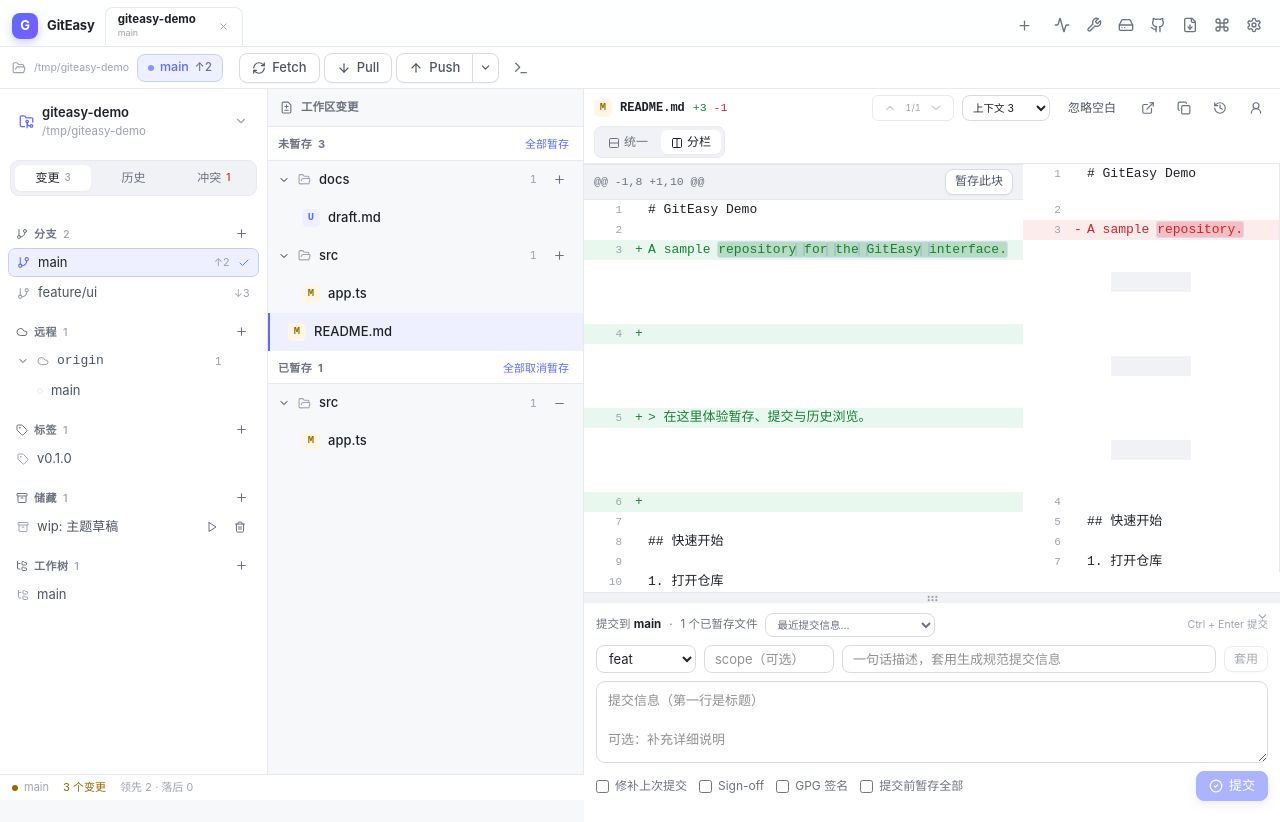
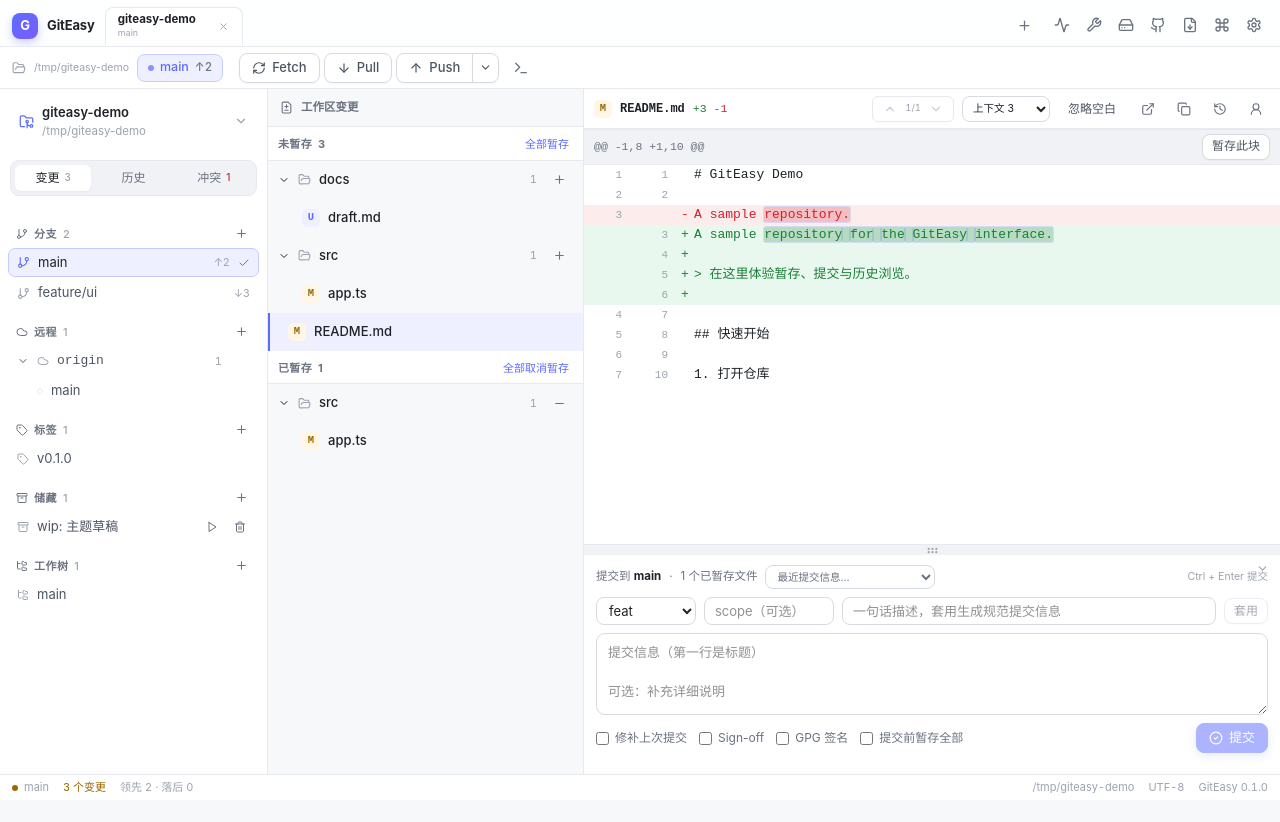
Before and after one commit to LatreviousYI/giteasy, a React (Vite) app: page / in a window 1280 px wide. After the commit the page ends 800 px from the top, so only its background shows below. Built offline with nearby package versions, Linux system fonts and the light colour scheme.

Commit message:
refactor: remove split diff mode

```diff
--- a/scripts/e2e.mjs
+++ b/scripts/e2e.mjs
@@ -91,61 +91,20 @@ try {
       .dispatchEvent(new MouseEvent('dblclick', { bubbles: true }));
   `)
 
-  await driver.findElement(By.css("[title='Diff 显示选项']")).click()
-  await driver.findElement(By.xpath("//button[contains(., '分栏视图')]")).click()
-  await driver.wait(until.elementLocated(By.css('.diff-split-grid')), 10_000)
-  await shot('light/history-split-1440.png', 1440, 900)
-  const splitLayoutMetrics = await driver.executeScript(`
-    const body = document.querySelector('.diff-body');
-    const grid = document.querySelector('.diff-split-grid');
-    return {
-      bodyWidth: body.clientWidth,
-      bodyScrollWidth: body.scrollWidth,
-      columns: getComputedStyle(grid).gridTemplateColumns
-    };
+  await driver.executeScript(
+    "document.querySelector(\"[title='Diff 显示选项']\").click()"
+  )
+  const splitControlCount = await driver.executeScript(`
+    return [...document.querySelectorAll('.diff-options-menu button')]
+      .filter((button) => button.textContent.includes('分栏')).length +
+      document.querySelectorAll('.diff-split-grid').length;
   `)
-
-  const splitRow = await driver.findElement(By.css('.diff-split-cell .diff-line'))
-  const splitHeightBefore = await driver.executeScript(
-    "return document.querySelector('.diff-body').getBoundingClientRect().height"
+  if (splitControlCount > 0) {
+    throw new Error(`Split diff controls still present: ${splitControlCount}`)
+  }
+  await driver.executeScript(
+    "document.querySelector(\"[title='Diff 显示选项']\").click()"
   )
-  await driver.actions().move({ origin: splitRow }).perform()
-  await driver.sleep(100)
-  const splitHeightAfter = await driver.executeScript(
-    "return document.querySelector('.diff-body').getBoundingClientRect().height"
-  )
-  if (Math.abs(splitHeightAfter - splitHeightBefore) > 1) {
-    throw new Error(
-      `Split diff height changed on hover: ${splitHeightBefore} -> ${splitHeightAfter}`
-    )
-  }
-
-  const splitScrollCheck = await driver.executeScript(`
-    const body = document.querySelector('.diff-body');
-    const grid = document.querySelector('.diff-split-grid');
-    const code = grid.querySelector('.diff-split-cell.left .code');
-    if (code) code.textContent = 'x'.repeat(500);
-    const innerScrollers = [grid, ...grid.querySelectorAll('*')].filter((element) => {
-      const style = getComputedStyle(element);
-      return style.overflowX === 'auto' || style.overflowX === 'scroll';
-    });
-    return {
-      bodyOverflowX: getComputedStyle(body).overflowX,
-      bodyHasHorizontalOverflow: body.scrollWidth > body.clientWidth,
-      innerScrollerCount: innerScrollers.length,
-      legacyHalfCount: document.querySelectorAll('.diff-split .half').length
-    };
-  `)
-  if (
-    splitScrollCheck.bodyOverflowX !== 'auto' ||
-    !splitScrollCheck.bodyHasHorizontalOverflow ||
-    splitScrollCheck.innerScrollerCount > 0 ||
-    splitScrollCheck.legacyHalfCount > 0
-  ) {
-    throw new Error(`Unexpected split diff scroll structure: ${JSON.stringify(splitScrollCheck)}`)
-  }
-  await driver.findElement(By.css("[title='Diff 显示选项']")).click()
-  await driver.findElement(By.xpath("//button[contains(., '统一视图')]")).click()
 
   await driver.findElement(By.css("[title='专注详情']")).click()
   await shot('light/history-focus-1440.png', 1440, 900)
@@ -183,7 +142,6 @@ try {
       fileRows: document.querySelectorAll('.file-row').length
     };
   `)
-  result.splitLayout = splitLayoutMetrics
   console.log(JSON.stringify(result, null, 2))
 } finally {
   await driver.quit()
--- a/src/features/changes/ChangesView.tsx
+++ b/src/features/changes/ChangesView.tsx
@@ -53,8 +53,6 @@ export default function ChangesView() {
   const selectedFile = useApp((s) => s.selectedFile)
   const selectedStaged = useApp((s) => s.selectedFileStaged)
   const selectFile = useApp((s) => s.selectFile)
-  const layout = useApp((s) => s.diffLayout)
-  const setDiffLayout = useApp((s) => s.setDiffLayout)
   const ignoreWhitespace = useApp((s) => s.diffIgnoreWhitespace)
   const setIgnoreWhitespace = useApp((s) => s.setDiffIgnoreWhitespace)
   const contextLines = useApp((s) => s.diffContextLines)
@@ -319,8 +317,6 @@ export default function ChangesView() {
         <DiffViewer
           diff={diffQuery.data}
           loading={diffQuery.isLoading}
-          layout={layout}
-          onLayoutChange={setDiffLayout}
           actionMode={canPartial ? (selectedStaged ? 'unstage' : 'stage') : undefined}
           onApply={
             canPartial
--- a/src/features/compare/CompareDialog.tsx
+++ b/src/features/compare/CompareDialog.tsx
@@ -19,8 +19,6 @@ export default function CompareDialog({
   initialRight?: string
 }) {
   const repo = useApp((s) => s.repo)
-  const layout = useApp((s) => s.diffLayout)
-  const setLayout = useApp((s) => s.setDiffLayout)
   const ignoreWhitespace = useApp((s) => s.diffIgnoreWhitespace)
   const setIgnoreWhitespace = useApp((s) => s.setDiffIgnoreWhitespace)
   const contextLines = useApp((s) => s.diffContextLines)
@@ -198,8 +196,6 @@ export default function CompareDialog({
           <DiffViewer
             diff={diffQuery.data}
             loading={diffQuery.isLoading}
-            layout={layout}
-            onLayoutChange={setLayout}
             ignoreWhitespace={ignoreWhitespace}
             onToggleWhitespace={setIgnoreWhitespace}
             contextLines={contextLines}
--- a/src/features/diff/DiffViewer.tsx
+++ b/src/features/diff/DiffViewer.tsx
@@ -1,8 +1,7 @@
-import { Fragment, useEffect, useMemo, useRef, useState } from 'react'
+import { useEffect, useMemo, useRef, useState } from 'react'
 import {
   ChevronDown,
   ChevronUp,
-  Columns2,
   Copy,
   ExternalLink,
   History as HistoryIcon,
@@ -16,11 +15,6 @@ import { Empty, Spinner } from '../../components/Empty'
 import { useApp } from '../../store/app'
 import { ipc } from '../../lib/ipc'
 import ImageDiffViewer from './ImageDiffViewer'
-
-interface SplitRow {
-  left?: { line: DiffLine; index: number }
-  right?: { line: DiffLine; index: number }
-}
 
 interface InlineSegment {
   text: string
@@ -112,50 +106,12 @@ function buildInlineHighlights(lines: DiffLine[]) {
   return highlights
 }
 
-function buildSplit(lines: DiffLine[]): SplitRow[] {
-  const rows: SplitRow[] = []
-  let i = 0
-  while (i < lines.length) {
-    const line = lines[i]
-    if (line.kind === 'context') {
-      rows.push({
-        left: { line, index: i },
-        right: { line, index: i }
-      })
-      i += 1
-      continue
-    }
-    const dels: { line: DiffLine; index: number }[] = []
-    const adds: { line: DiffLine; index: number }[] = []
-    while (i < lines.length && lines[i].kind === 'del') {
-      dels.push({ line: lines[i], index: i })
-      i += 1
-    }
-    while (i < lines.length && lines[i].kind === 'add') {
-      adds.push({ line: lines[i], index: i })
-      i += 1
-    }
-    if (dels.length === 0 && adds.length === 0) {
-      i += 1
-      continue
-    }
-    const count = Math.max(dels.length, adds.length)
-    for (let k = 0; k < count; k += 1) {
-      rows.push({ left: dels[k], right: adds[k] })
-    }
-  }
-  return rows
-}
-
 interface DiffViewerProps {
   diff?: DiffDto | null
   loading?: boolean
-  layout: 'unified' | 'split'
-  onLayoutChange: (layout: 'unified' | 'split') => void
   actionMode?: 'stage' | 'unstage'
   onApply?: (selections: Selection[]) => void
   applying?: boolean
-  showLayoutToggle?: boolean
   ignoreWhitespace?: boolean
   onToggleWhitespace?: (value: boolean) => void
   contextLines?: number
@@ -170,12 +126,9 @@ interface DiffViewerProps {
 export default function DiffViewer({
   diff,
   loading,
-  layout,
-  onLayoutChange,
   actionMode,
   onApply,
   applying,
-  showLayoutToggle = true,
   ignoreWhitespace,
   onToggleWhitespace,
   contextLines,
@@ -340,43 +293,6 @@ export default function DiffViewer({
       </span>
     ))
   }
-  const renderSplitCell = (
-    entry: { line: DiffLine; index: number } | undefined,
-    side: 'left' | 'right',
-    hunkIndex: number
-  ) => {
-    if (!entry) {
-      return (
-        <div className={`diff-split-cell ${side} empty`}>
-          <div className="diff-line">
-            <span className="gutter" />
-            <span className="sign" />
-            <span className="code" />
-          </div>
-        </div>
-      )
-    }
-    const { line, index } = entry
-    return (
-      <div className={`diff-split-cell ${side}`}>
-        <div
-          className={`diff-line ${line.kind} ${
-            isSelected(hunkIndex, index) ? 'selected' : ''
-          }`}
-          onClick={() => toggleLine(hunkIndex, index, line)}
-        >
-          <span className="gutter">
-            {side === 'left' ? line.oldLineNo ?? '' : line.newLineNo ?? ''}
-          </span>
-          <span className="sign">
-            {line.kind === 'add' ? '+' : line.kind === 'del' ? '-' : ' '}
-          </span>
-          <span className="code">{renderCode(hunkIndex, line.content, index)}</span>
-        </div>
-      </div>
-    )
-  }
-
   return (
     <div className="diff-pane">
       <div className="diff-head">
@@ -453,28 +369,6 @@ export default function DiffViewer({
                     >
                       {ignoreWhitespace ? '✓ ' : ''}忽略空白
                     </button>
-                  )}
-                  {showLayoutToggle && (
-                    <div className="diff-options-layout">
-                      <button
-                        className={layout === 'unified' ? 'active' : ''}
-                        onClick={() => {
-                          onLayoutChange('unified')
-                          setCompactMenuOpen(false)
-                        }}
-                      >
-                        <Rows2 size={12} /> 统一视图
-                      </button>
-                      <button
-                        className={layout === 'split' ? 'active' : ''}
-                        onClick={() => {
-                          onLayoutChange('split')
-                          setCompactMenuOpen(false)
-                        }}
-                      >
-                        <Columns2 size={12} /> 分栏视图
-                      </button>
-                    </div>
                   )}
                   <button
                     onClick={() => {
@@ -558,26 +452,6 @@ export default function DiffViewer({
             >
               <UserRound size={14} />
             </button>
-            {showLayoutToggle && (
-              <div className="seg">
-                <button
-                  className={layout === 'unified' ? 'active' : ''}
-                  onClick={() => onLayoutChange('unified')}
-                  title="统一视图"
-                >
-                  <Rows2 size={12} style={{ display: 'inline', marginRight: 4 }} />
-                  统一
-                </button>
-                <button
-                  className={layout === 'split' ? 'active' : ''}
-                  onClick={() => onLayoutChange('split')}
-                  title="分栏视图"
-                >
-                  <Columns2 size={12} style={{ display: 'inline', marginRight: 4 }} />
-                  分栏
-                </button>
-              </div>
-            )}
           </>
         )}
       </div>
@@ -645,21 +519,14 @@ export default function DiffViewer({
                 </button>
               </div>
             )}
-            <div className={layout === 'split' ? 'diff-split-grid' : undefined}>
             {visibleHunks.map((hunk, hunkIndex) => (
               <div
                 key={`${hunk.header}-${hunkIndex}`}
-                className={layout === 'split' ? 'diff-split-hunk' : undefined}
                 ref={(node) => {
-                  if (layout === 'unified') hunkRefs.current[hunkIndex] = node
+                  hunkRefs.current[hunkIndex] = node
                 }}
               >
-                <div
-                  className="hunk-head"
-                  ref={(node) => {
-                    if (layout === 'split') hunkRefs.current[hunkIndex] = node
-                  }}
-                >
+                <div className="hunk-head">
                   <span className="hunk-text mono">{hunk.header}</span>
                   {onApply && (
                     <div className="hunk-actions">
@@ -674,8 +541,7 @@ export default function DiffViewer({
                   )}
                 </div>
 
-                {layout === 'unified'
-                  ? hunk.lines.map((line, lineIndex) => (
+                {hunk.lines.map((line, lineIndex) => (
                   <div
                     key={lineIndex}
                     className={`diff-line ${line.kind} ${
@@ -692,16 +558,9 @@ export default function DiffViewer({
                       {renderCode(hunkIndex, line.content, lineIndex)}
                     </span>
                   </div>
-                    ))
-                  : buildSplit(hunk.lines).map((row, rowIndex) => (
-                      <Fragment key={rowIndex}>
-                        {renderSplitCell(row.left, 'left', hunkIndex)}
-                        {renderSplitCell(row.right, 'right', hunkIndex)}
-                      </Fragment>
                 ))}
               </div>
             ))}
-            </div>
           </>
         )}
       </div>
--- a/src/features/history/HistoryDetails.tsx
+++ b/src/features/history/HistoryDetails.tsx
@@ -120,8 +120,6 @@ export function GraphCell({ row }: { row: GraphRow }) {
 interface CommitDetailPaneProps {
   repoPath: string
   oid: string
-  layout: 'unified' | 'split'
-  onLayoutChange: (layout: 'unified' | 'split') => void
   busy: boolean
   ignoreWhitespace: boolean
   onToggleWhitespace: (value: boolean) => void
@@ -140,8 +138,6 @@ interface CommitDetailPaneProps {
 export function CommitDetailPane({
   repoPath,
   oid,
-  layout,
-  onLayoutChange,
   busy,
   ignoreWhitespace,
   onToggleWhitespace,
@@ -355,8 +351,6 @@ export function CommitDetailPane({
           <DiffViewer
             diff={diffQuery.data}
             loading={diffQuery.isLoading}
-            layout={layout}
-            onLayoutChange={onLayoutChange}
             ignoreWhitespace={ignoreWhitespace}
             onToggleWhitespace={onToggleWhitespace}
             contextLines={contextLines}
--- a/src/features/history/HistoryView.tsx
+++ b/src/features/history/HistoryView.tsx
@@ -51,7 +51,6 @@ export default function HistoryView() {
   const [reflogOpen, setReflogOpen] = useState(false)
   const [stashPreview, setStashPreview] = useState<StashDto | null>(null)
   const [busy, setBusy] = useState(false)
-  const [historyLayout, setHistoryLayout] = useState<'unified' | 'split'>('unified')
   const [focusMode, setFocusMode] = useState(false)
   const commitListRef = useRef<HTMLDivElement>(null)
 
@@ -364,8 +363,6 @@ export default function HistoryView() {
           <CommitDetailPane
             repoPath={repo.path}
             oid={selectedCommit}
-            layout={historyLayout}
-            onLayoutChange={setHistoryLayout}
             focusMode={focusMode}
             onToggleFocus={() => setFocusMode((value) => !value)}
             busy={busy}
--- a/src/features/stashes/StashModal.tsx
+++ b/src/features/stashes/StashModal.tsx
@@ -131,9 +131,6 @@ export default function StashModal({
           {diff ? (
             <DiffViewer
               diff={diff}
-              layout="unified"
-              onLayoutChange={() => undefined}
-              showLayoutToggle={false}
             />
           ) : (
             <Empty icon={<Archive size={20} />} title="选择文件查看储藏内容" />
--- a/src/lib/workspace.ts
+++ b/src/lib/workspace.ts
@@ -1,8 +1,4 @@
-import {
-  createRepoViewState,
-  type PersistedWorkspace,
-  type RepoViewState
-} from '../store/repoState'
+import type { PersistedWorkspace, RepoViewState } from '../store/repoState'
 
 const WORKSPACE_KEY = 'giteasy.workspace.v1'
 
@@ -17,9 +13,21 @@ export function loadPersistedWorkspace(): PersistedWorkspace | null {
     )
     const views: Record<string, RepoViewState> = {}
     for (const repoId of tabs) {
+      const saved = parsed.views?.[repoId]
       views[repoId] = {
-        ...createRepoViewState(),
-        ...(parsed.views?.[repoId] ?? {})
+        view: saved?.view === 'history' || saved?.view === 'conflicts' ? saved.view : 'changes',
+        selectedFile: typeof saved?.selectedFile === 'string' ? saved.selectedFile : null,
+        selectedFileStaged: Boolean(saved?.selectedFileStaged),
+        selectedCommit: typeof saved?.selectedCommit === 'string' ? saved.selectedCommit : null,
+        diffIgnoreWhitespace: Boolean(saved?.diffIgnoreWhitespace),
+        diffContextLines:
+          typeof saved?.diffContextLines === 'number' ? saved.diffContextLines : 3,
+        inspector:
+          saved?.inspector &&
+          typeof saved.inspector.file === 'string' &&
+          (saved.inspector.mode === 'history' || saved.inspector.mode === 'blame')
+            ? saved.inspector
+            : null
       }
     }
     return {
--- a/src/store/app.ts
+++ b/src/store/app.ts
@@ -48,8 +48,6 @@ interface AppStore {
   selectFile: (file: string | null, staged?: boolean) => void
   selectedCommit: string | null
   selectCommit: (oid: string | null) => void
-  diffLayout: 'unified' | 'split'
-  setDiffLayout: (layout: 'unified' | 'split') => void
   diffIgnoreWhitespace: boolean
   setDiffIgnoreWhitespace: (value: boolean) => void
   diffContextLines: number
@@ -266,9 +264,6 @@ export const useApp = create<AppStore>((set, get) => ({
   selectedCommit: null,
   selectCommit: (oid) =>
     set((state) => activeRepoPatch(state, { selectedCommit: oid })),
-  diffLayout: 'split',
-  setDiffLayout: (diffLayout) =>
-    set((state) => activeRepoPatch(state, { diffLayout })),
   diffIgnoreWhitespace: false,
   setDiffIgnoreWhitespace: (diffIgnoreWhitespace) =>
     set((state) => activeRepoPatch(state, { diffIgnoreWhitespace })),
--- a/src/store/repoState.ts
+++ b/src/store/repoState.ts
@@ -5,7 +5,6 @@ export interface RepoViewState {
   selectedFile: string | null
   selectedFileStaged: boolean
   selectedCommit: string | null
-  diffLayout: 'unified' | 'split'
   diffIgnoreWhitespace: boolean
   diffContextLines: number
   inspector: {
@@ -28,7 +27,6 @@ export function createRepoViewState(): RepoViewState {
     selectedFile: null,
     selectedFileStaged: false,
     selectedCommit: null,
-    diffLayout: 'split',
     diffIgnoreWhitespace: false,
     diffContextLines: 3,
     inspector: null
@@ -41,7 +39,6 @@ export function snapshotRepoViewState(state: RepoViewState): RepoViewState {
     selectedFile: state.selectedFile,
     selectedFileStaged: state.selectedFileStaged,
     selectedCommit: state.selectedCommit,
-    diffLayout: state.diffLayout,
     diffIgnoreWhitespace: state.diffIgnoreWhitespace,
     diffContextLines: state.diffContextLines,
     inspector: state.inspector
--- a/src/styles.css
+++ b/src/styles.css
@@ -794,8 +794,7 @@ button {
   font-size: 11.5px;
 }
 .diff-options-menu > button,
-.diff-options-menu > label,
-.diff-options-layout button {
+.diff-options-menu > label {
   display: flex;
   align-items: center;
   gap: 7px;
@@ -808,8 +807,7 @@ button {
   color: var(--text-secondary);
   text-align: left;
 }
-.diff-options-menu > button:hover,
-.diff-options-layout button:hover {
+.diff-options-menu > button:hover {
   background: var(--surface-hover);
 }
 .diff-options-menu button.active {
@@ -822,14 +820,6 @@ button {
 .diff-options-menu > label .select {
   width: 72px;
   height: 26px;
-}
-.diff-options-layout {
-  display: flex;
-  gap: 3px;
-  padding: 3px 0;
-  border-top: 1px solid var(--border);
-  border-bottom: 1px solid var(--border);
-  margin: 3px 0;
 }
 .diff-file {
   font-family: var(--font-mono);
@@ -1028,34 +1018,6 @@ button {
   color: var(--del-fg);
 }
 
-.diff-split-grid {
-  display: grid;
-  grid-template-columns: repeat(2, minmax(min-content, 1fr));
-  width: 100%;
-  min-width: 0;
-  align-items: stretch;
-}
-.diff-split-hunk {
-  display: contents;
-}
-.diff-split-grid > .hunk-head {
-  grid-column: 1 / -1;
-}
-.diff-split-cell {
-  min-width: min-content;
-  border-right: 1px solid var(--border);
-  overflow: visible;
-}
-.diff-split-cell.right {
-  border-right: 0;
-}
-.diff-split-cell .diff-line .code {
-  white-space: pre;
-  word-break: normal;
-}
-.diff-split-cell.empty .diff-line {
-  background: var(--bg-alt);
-}
 .diff-empty {
   padding: 16px;
   color: var(--text-subtle);
```
Also changed, not shown: 7 other files (tests, documents, lock files or other folders). Lines whose indentation alone changed are shown as unchanged.
